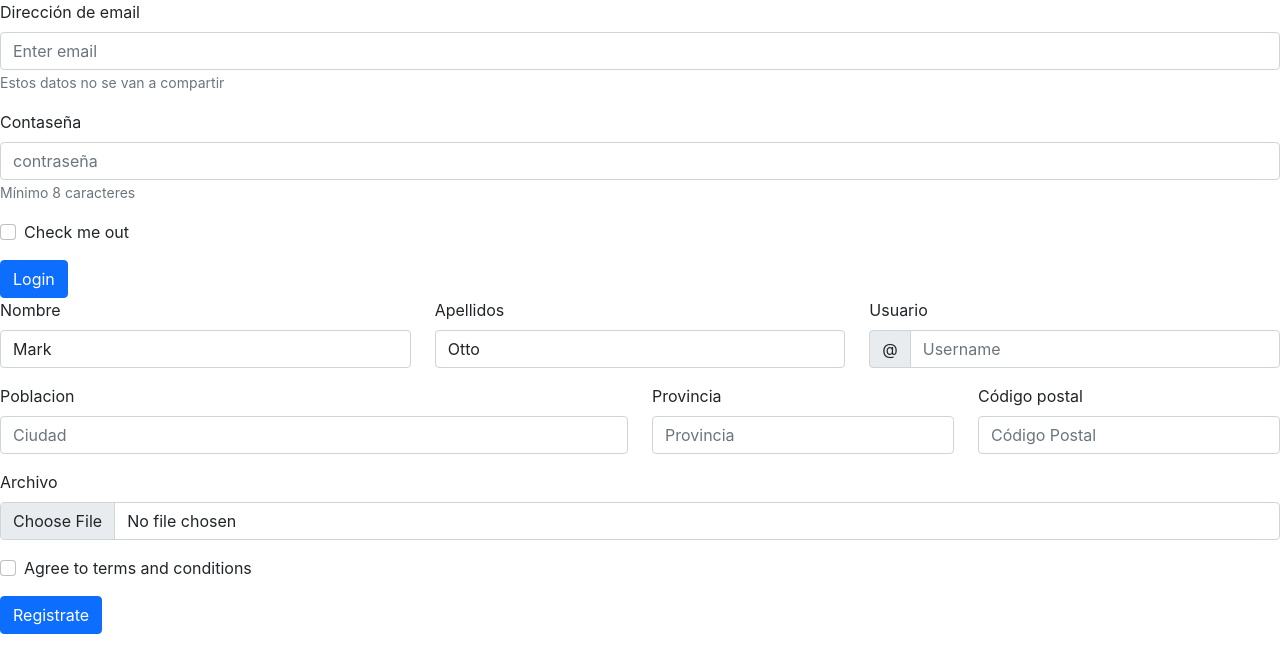
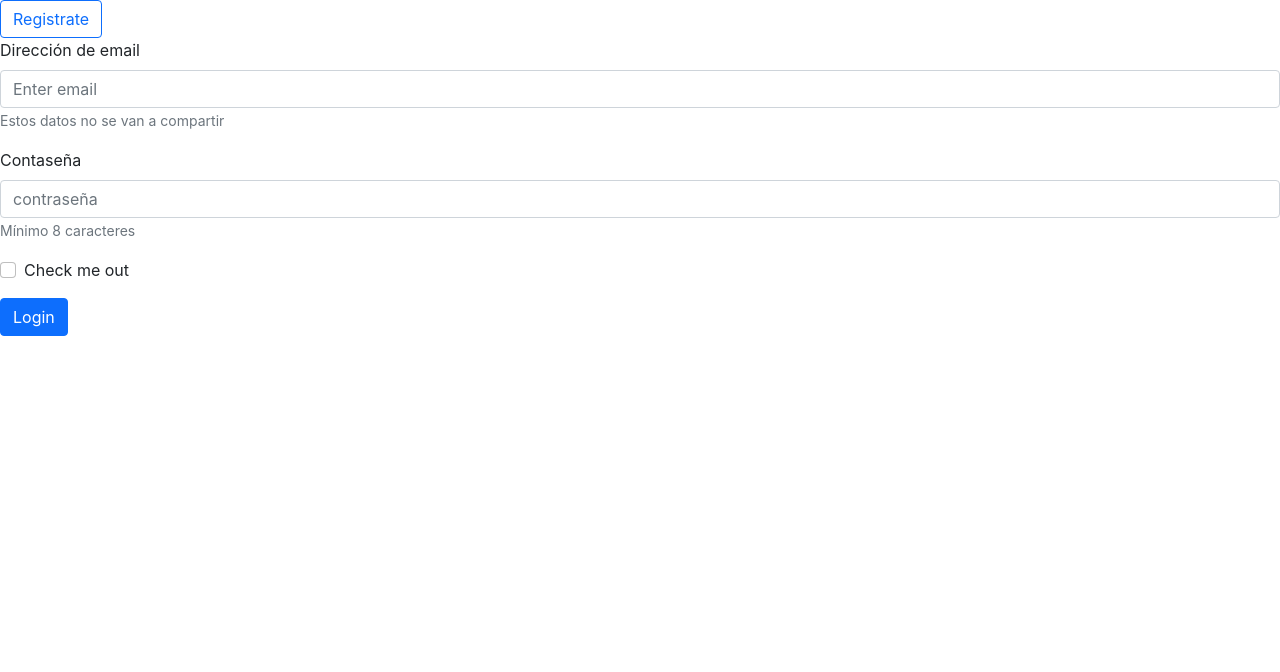
Before and after one commit to crispain89/projecte-daw, a React (Create React App) app: page / in a window 1280 px wide. Shown: the top 672 px of the page. Built offline with nearby package versions, Linux system fonts and the light colour scheme.

Commit message:
[+ react]

```diff
--- a/src/App.js
+++ b/src/App.js
@@ -1,14 +1,26 @@
 import logo from './logo.svg';
 import {Login} from './commons/js/Login'
 import {Register} from './commons/js/Register'
+import {Button} from 'react-bootstrap'
+import React, { useState } from 'react';
+
 
 import './App.css';
 
 function App() {
+
+const  [mostrar , setMostrar]=useState (false);
+
+
   return (
     <>
-      <Login/>
-      <Register/>
+
+      {mostrar ? <Button variant='outline-primary' onClick={()=>setMostrar(false)} name='Login'>Login</Button>
+      :
+      <Button variant='outline-primary' onClick={()=>setMostrar(true)} name='Registrate'>Registrate</Button>}
+
+      { mostrar ? <Register/> : <Login/>}
+
     </>
 
   )
--- a/src/commons/js/Register.js
+++ b/src/commons/js/Register.js
@@ -48,7 +48,7 @@ export function Register() {
           <Row className="mb-3">
             <Form.Group
               as={Col}
-              md="4"
+              md="1"
               controlId="validationFormik101"
               className="position-relative"
             >
@@ -64,7 +64,7 @@ export function Register() {
             </Form.Group>
             <Form.Group
               as={Col}
-              md="4"
+              md="2"
               controlId="validationFormik102"
               className="position-relative"
             >
@@ -79,7 +79,7 @@ export function Register() {
 
               <Form.Control.Feedback tooltip>Correcto</Form.Control.Feedback>
             </Form.Group>
-            <Form.Group as={Col} md="4" controlId="validationFormikUsername2">
+            <Form.Group as={Col} md="1" controlId="validationFormikUsername2">
               <Form.Label>Usuario</Form.Label>
               <InputGroup hasValidation>
                 <InputGroup.Text id="inputGroupPrepend">@</InputGroup.Text>
@@ -101,7 +101,7 @@ export function Register() {
           <Row className="mb-3">
             <Form.Group
               as={Col}
-              md="6"
+              md="1"
               controlId="validationFormik103"
               className="position-relative"
             >
@@ -121,7 +121,7 @@ export function Register() {
             </Form.Group>
             <Form.Group
               as={Col}
-              md="3"
+              md="1"
               controlId="validationFormik104"
               className="position-relative"
             >
@@ -138,9 +138,10 @@ export function Register() {
                 {errors.state}
               </Form.Control.Feedback>
             </Form.Group>
+
             <Form.Group
               as={Col}
-              md="3"
+              md="1"
               controlId="validationFormik105"
               className="position-relative"
             >
@@ -159,7 +160,7 @@ export function Register() {
               </Form.Control.Feedback>
             </Form.Group>
           </Row>
-          <Form.Group className="position-relative mb-3">
+          <Form.Group className="position-relative mb-1">
             <Form.Label>Archivo</Form.Label>
             <Form.Control
               type="file"
```
